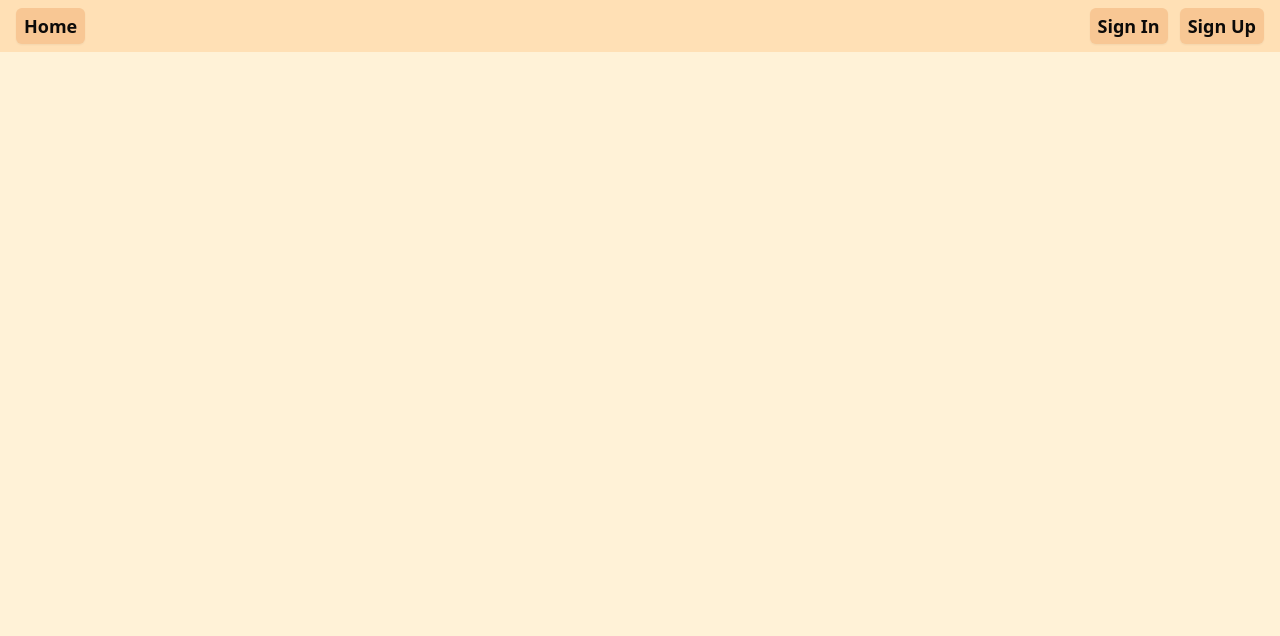
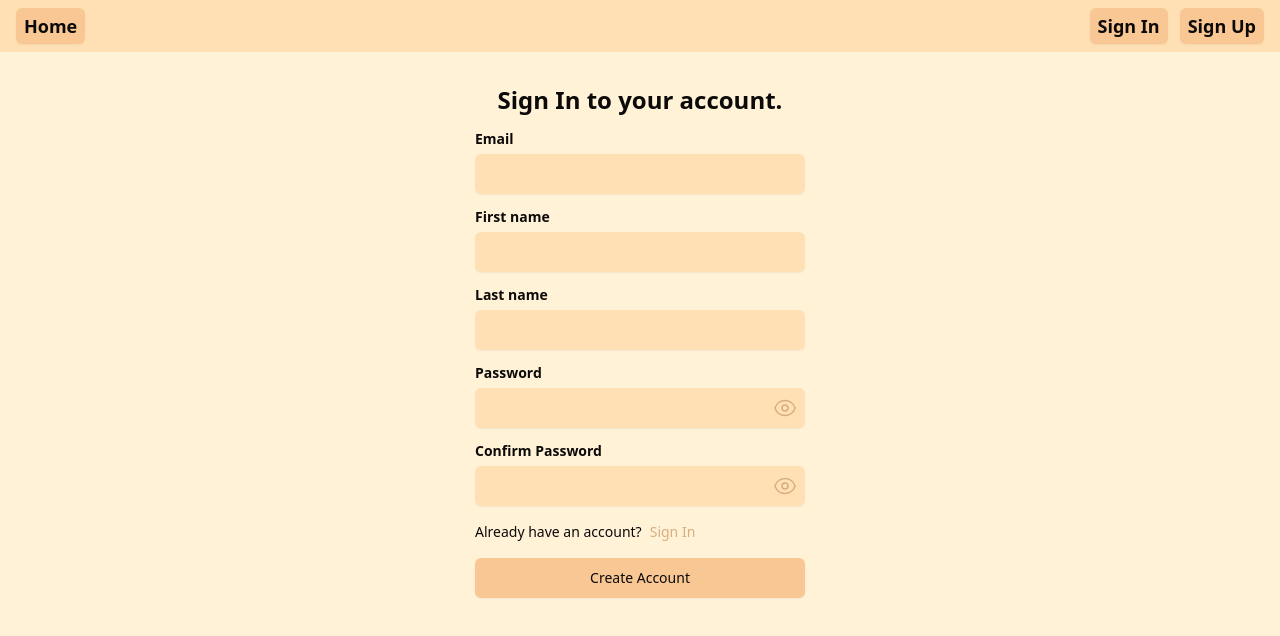
Before and after one commit to nephriteagain/quiz-vue, a Vue app: page /signup in a window 1280 px wide. Shown: the top 636 px of the page. Built offline with nearby package versions, Linux system fonts and the light colour scheme; the HTML template or start-up script is replaced by a standard one.

Commit message:
feat: signup view

```diff
--- a/src/router/index.ts
+++ b/src/router/index.ts
@@ -1,6 +1,7 @@
 import { createRouter, createWebHistory } from "vue-router";
 import HomeView from "../views/HomeView.vue";
 import SignIn from "@/views/SignIn.vue";
+import SignUp from "@/views/SignUp.vue";
 import NewQuiz from "@/views/NewQuiz.vue";
 
 const router = createRouter({
@@ -17,6 +18,11 @@ const router = createRouter({
             component: SignIn,
         },
         {
+            path: "/signup",
+            name: "signup",
+            component: SignUp,
+        },
+        {
             path: "/new-quiz",
             name: "new-quiz",
             component: NewQuiz,
--- /dev/null
+++ b/src/views/SignUp.vue
@@ -0,0 +1,78 @@
+<script setup lang="ts">
+import { Input } from "@/components/ui/input";
+import { Label } from "@/components/ui/label";
+import { Button } from "@/components/ui/button";
+import { RouterLink } from "vue-router";
+import { ref } from "vue";
+import EyeClean from "@/components/icons/EyeClean.vue";
+import EyeSlash from "@/components/icons/EyeSlash.vue";
+
+const showPassword = ref(false);
+const showConfirmPassword = ref(false);
+function toggleShowPassword() {
+    showPassword.value = !showPassword.value;
+}
+function toggleShowConfirmPassword() {
+    showConfirmPassword.value = !showConfirmPassword.value;
+}
+</script>
+<template>
+    <main class="w-full flex flex-col items-center py-4">
+        <!-- TODO: convert into form -->
+        <div class="w-full max-w-[330px] flex flex-col gap-y-4 py-4">
+            <h1 class="font-bold text-2xl text-center">Sign In to your account.</h1>
+            <div class="flex flex-col gap-y-4">
+                <div class="flex flex-col gap-2">
+                    <Label for="email" class="font-semibold">Email</Label>
+                    <Input id="email" />
+                </div>
+                <div class="flex flex-col gap-2">
+                    <Label for="first-name" class="font-semibold">First name</Label>
+                    <Input id="first-name" />
+                </div>
+                <div class="flex flex-col gap-2">
+                    <Label for="last-name" class="font-semibold">Last name</Label>
+                    <Input id="last-name" />
+                </div>
+                <div class="flex flex-col gap-2">
+                    <Label for="password" class="font-semibold">Password</Label>
+                    <div class="relative">
+                        <Input id="password" :type="showPassword === false ? 'password' : 'text'" />
+                        <span
+                            @click="toggleShowPassword"
+                            class="absolute top-1/2 -translate-y-1/2 right-2"
+                        >
+                            <EyeClean v-if="!showPassword" />
+                            <EyeSlash v-else />
+                        </span>
+                    </div>
+                </div>
+                <div class="flex flex-col gap-2">
+                    <Label for="confirm-password" class="font-semibold">Confirm Password</Label>
+                    <div class="relative">
+                        <Input
+                            id="confirm-password"
+                            :type="showConfirmPassword === false ? 'password' : 'text'"
+                        />
+                        <span
+                            @click="toggleShowConfirmPassword"
+                            class="absolute top-1/2 -translate-y-1/2 right-2"
+                        >
+                            <EyeClean v-if="!showConfirmPassword" />
+                            <EyeSlash v-else />
+                        </span>
+                    </div>
+                </div>
+                <div>
+                    <div class="flex flex-row gap-x-2 text-sm">
+                        <p>Already have an account?</p>
+                        <RouterLink to="/signin" class="text-dark">Sign In</RouterLink>
+                    </div>
+                </div>
+            </div>
+            <div>
+                <Button class="w-full">Create Account</Button>
+            </div>
+        </div>
+    </main>
+</template>
```
